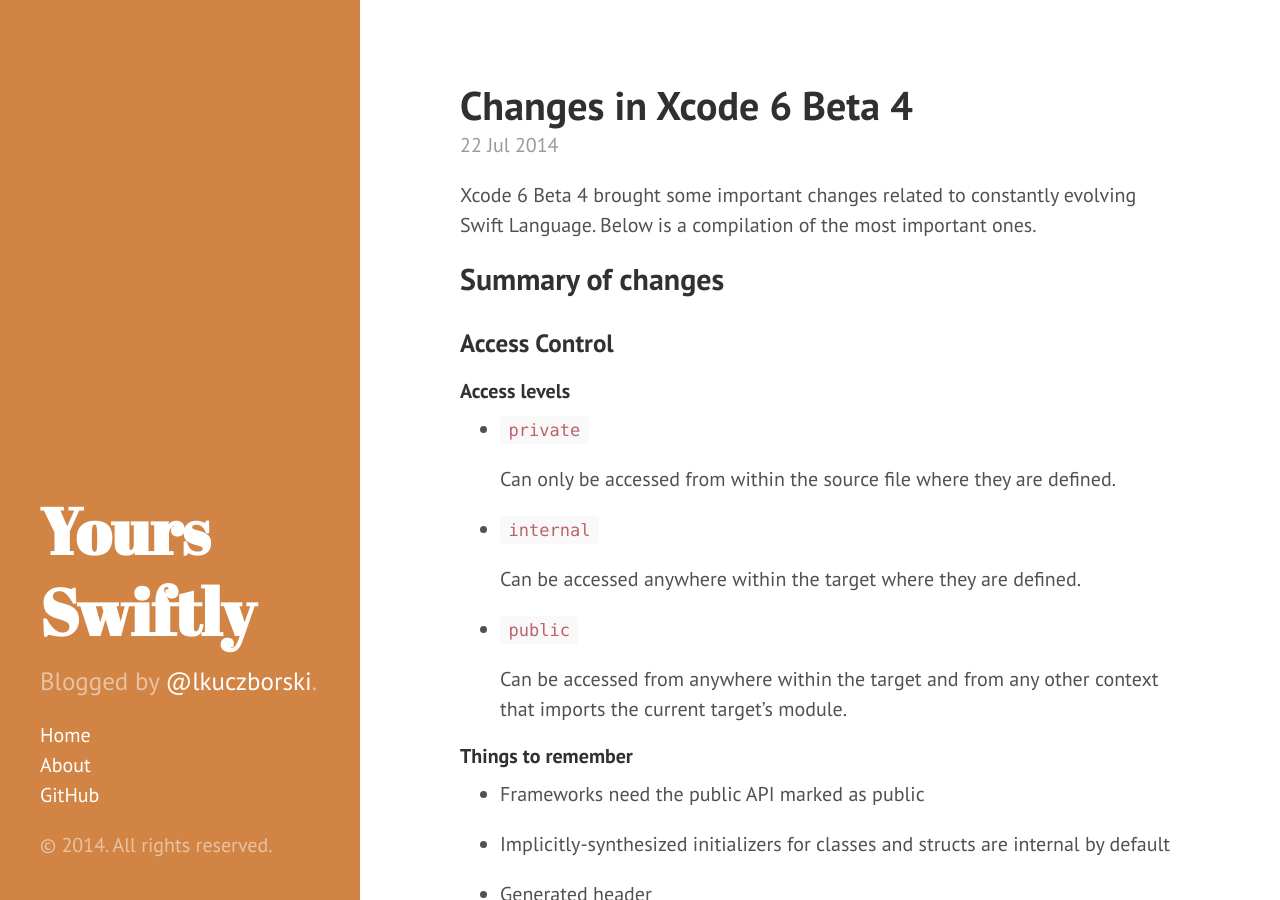
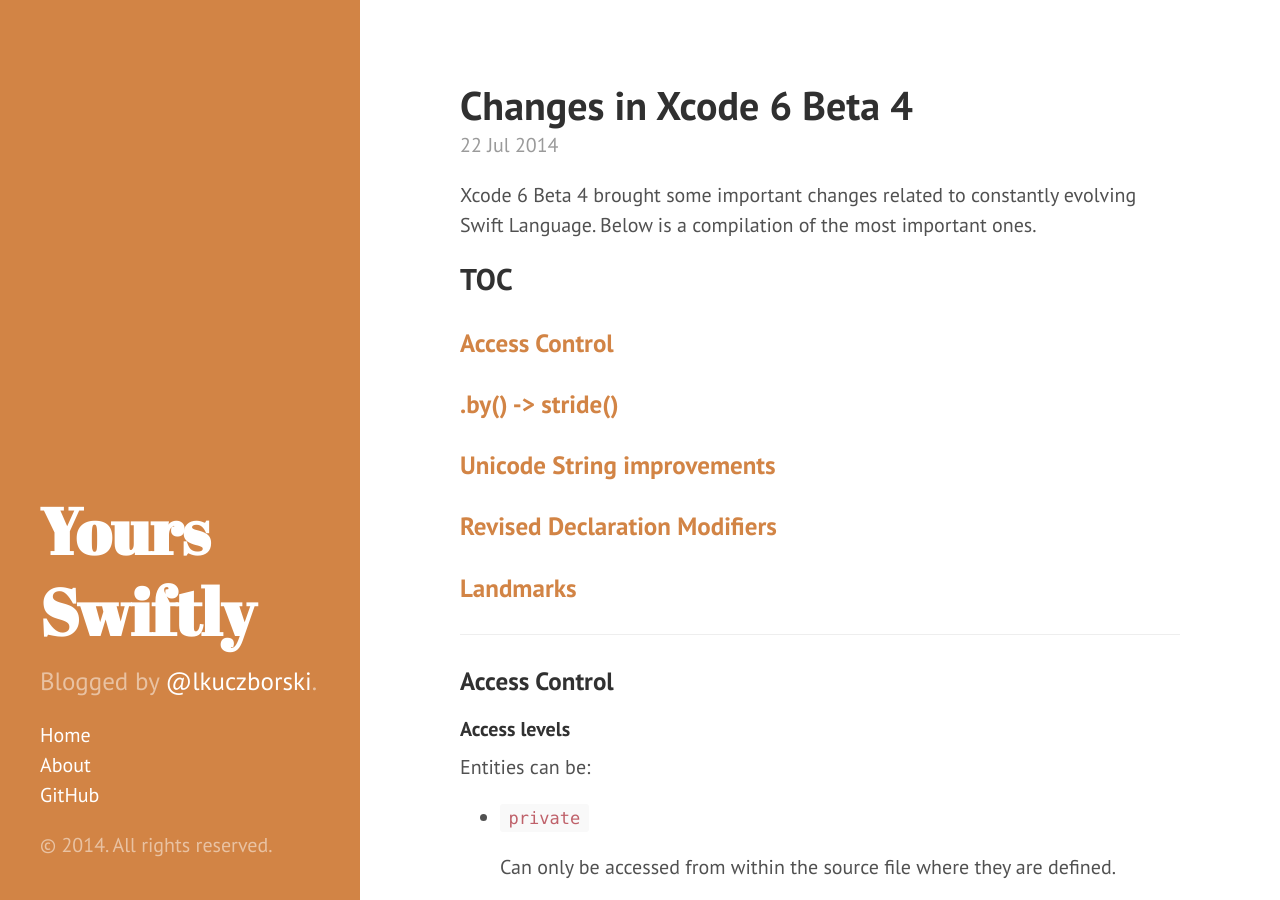
Before and after one commit to lkuczborski/lkuczborski.github.io, a Jekyll site: the page built from _posts/2014-07-22-changes-in-xcode-6-beta-4.md, in a window 1280 px wide and 900 px high. Built offline with Jekyll 4.4.1, drawn with Linux system fonts in a browser that asks for light colours; Markdown is read by kramdown in place of the engine named in the settings; comment, search, counter and statistics services are not loaded.

Commit message:
Updated posts and added Read more.. functionality

````diff
--- a/_posts/2014-07-22-changes-in-xcode-6-beta-4.md
+++ b/_posts/2014-07-22-changes-in-xcode-6-beta-4.md
@@ -9,11 +9,20 @@ Xcode 6 Beta 4 brought some important changes related to constantly evolving Swi
 
 <!--more-->
 
-## Summary of changes
+## TOC
+### [Access Control](#access)
+### [.by() -> stride()](#by)
+### [Unicode String improvements](#unicode)
+### [Revised Declaration Modifiers](#modifiers)
+### [Landmarks](#landmarks)
 
-### Access Control
+---
+
+
+### <a id="access"></a>Access Control
 
 #### Access levels
+Entities can be:
 
 - ``` private ```
 
@@ -75,7 +84,7 @@ the ``` @objc ``` attribute to the declaration explicitly.
 
 ---
 
-### .by() -> stride()
+### <a id="by"></a>.by() -> stride()
 
 The .by() method for ranges has been replaced with general stride() functions.
 
@@ -96,7 +105,7 @@ stride(from: x, through: y, by: z)      //was: (x...y).by(z)
 
 ---
 
-## Unicode String improvements
+## <a id="unicode"></a>Unicode String improvements
 The ``` String ``` type now implements a grapheme cluster segmentation algorithm to
 produce Characters. This means that iteration over complex strings that include combining marks, variation sequences, and regional indicators work properly.
 
@@ -109,7 +118,7 @@ A ``` for-in ``` loop over the string produces each human visible character in s
 
 ---
 
-## Revised Declaration Modifiers
+## <a id="modifiers"></a>Revised Declaration Modifiers
 The ``` @final ```, ``` @lazy ```, ```@optional ```, and ``` @required ``` attributes have been converted to declaration modifiers, specified without an ``` @ ``` sign.
 
 - ``` @final ``` -> ``` final ```
@@ -122,7 +131,7 @@ The ``` @final ```, ``` @lazy ```, ```@optional ```, and ``` @required ``` attri
 
 ---
 
-## Landmarks
+## <a id="landmarks"></a>Landmarks
 Finally! Xcode now supports ``` //MARK: ```, ``` //TODO: ``` and ``` //FIXME ``` landmarks to annotate your code and
 lists them in the jump bar.
 
--- a/index.html
+++ b/index.html
@@ -16,6 +16,10 @@ description: © Łukasz Kuczborski
     <span class="post-date">{{ post.date | date_to_string }}</span>
 
     {{ post.excerpt }}
+    {% if post.content contains site.excerpt_separator %}
+      <a href="{{ post.url }}">Read more...</a>
+    {% endif %}
+
     {% if post.previous %}
       <hr />
     {% endif %}
````
Also changed, not shown: 3 other files.
